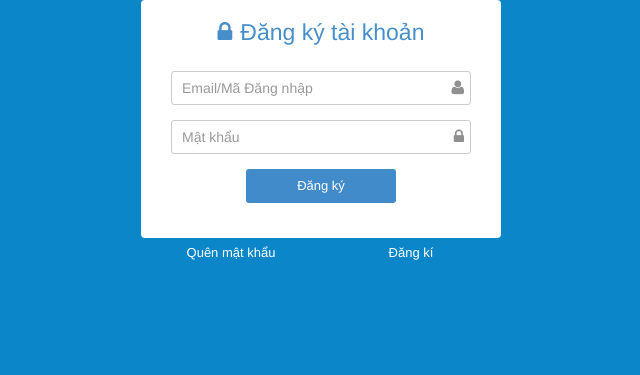
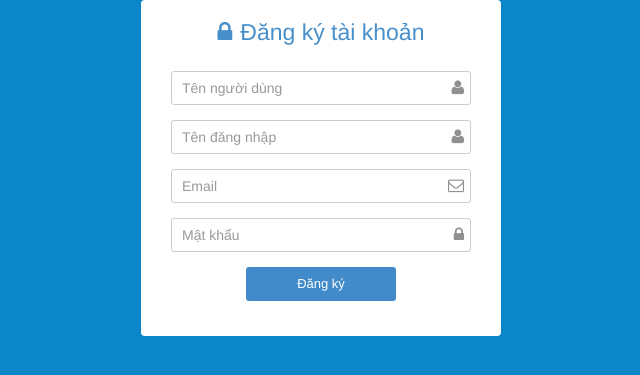
Before and after one commit to Xuanduc94/shibashop, a CodeIgniter app: page /pos_new_7/index.php/authentication/register in a window 1280 px wide. Shown: the part 200-575 px from the top of the page, without its empty margins (319-959 px from the left). Run offline with CodeIgniter, Linux system fonts and the light colour scheme; some libraries are stand-ins or nearby versions.

Commit message:
Chinh sua co ban ok

```diff
--- a/application/controllers/authentication.php
+++ b/application/controllers/authentication.php
@@ -1,5 +1,5 @@
 <?php if (!defined('BASEPATH')) exit('No direct script access allowed');
-
+include APPPATH . "utils\string_helper.php";
 // controller control user authentication
 class Authentication extends CI_Controller
 {
@@ -25,9 +25,11 @@ class Authentication extends CI_Controller
             $this->form_validation->set_rules('data[username]', 'tên đăng nhập', 'trim|required|min_length[3]|max_length[100]|regex_match[/^([a-z0-9_@\.])+$/i]|callback__check_user');
             $this->form_validation->set_rules('data[password]', 'mật khẩu', 'trim|required|min_length[1]|callback__check_password[' . $_post['username'] . ']');
             if ($this->form_validation->run() == true) {
-                $user = $this->db->select('username,password,salt')->where('username', $_post['username'])->or_where('email', $_post['username'])->from('users')->get()->row_array();
+                $user = $this->db->select('id, username,password,salt, store_id')->where('username', $_post['username'])->or_where('email', $_post['username'])->from('users')->get()->row_array();
                 CMS_Cookie::put('user_logged' . CMS_PREFIX, CMS_Cookie::encode(json_encode($user)), COOKIE_EXPIRY);
                 CMS_Session::put('username', $user['username']);
+                CMS_Session::put("user_id", $user['id']);
+                CMS_Session::put("store_id", $user['store_id']);
                 $this->db->where('username', $user['username'])->update('users', ['logined' => gmdate("Y:m:d H:i:s", time() + 7 * 3600), 'ip_logged' => $_SERVER['SERVER_ADDR']]);
                 $this->cms_common_string->cms_redirect(CMS_BASE_URL . 'backend');
             }
@@ -134,7 +136,7 @@ class Authentication extends CI_Controller
 
     public function get_new_password()
     {
-        $data = $this->imput->post['data'];
+        $data = $this->input->post('data');
         $view = array();
         $count = $this->db->where('email', $data['email'])->from('users')->count_all_results();
         if ($count == 0) {
@@ -142,6 +144,11 @@ class Authentication extends CI_Controller
             $this->load->view('layout/auth', isset($view) ? $view : null);
         } else {
             $view['template'] = 'auth/n_link';
+            $view['password'] = generateRandomString();
+            $view['template'] = "auth/notice";
+            $user = $this->db->from('users')->where('email', $data['email'])->get()->row_array();
+            $salt = $this->cms_common_string->random(69, true);
+            $this->db->where('ID', $user['id'])->update('users', ['salt' => $salt, 'password' => $this->cms_common_string->password_encode($view['password'], $salt)]);
             $this->load->view('layout/auth', isset($view) ? $view : null);
         }
     }
@@ -188,7 +195,7 @@ class Authentication extends CI_Controller
                 if ($this->form_validation->run() == true) {
                     $_post = $this->cms_common_string->allow_post($_post, ['email', 'password']);
                     $_post['salt'] = $this->cms_common_string->random(69, true); //tạo ra một chuỗi ngẫu nhiên
-                    $_post['password'] = $this->cms_common_string->password_encode($_post['password'], $_post['salt']); //mã hóa mật khẩu bằng cách nối chuỗi theo thứ tự định sẵn.
+                    $_post['password'] = $this->cms_common_string->password_encode($_post['password'], $_post['salt']);
                     $_post['updated'] = gmdate("Y:m:d H:i:s", time() + 60);
                     $_post['recode'] = '';
                     $_post['code_time_out'] = '';
@@ -224,4 +231,38 @@ class Authentication extends CI_Controller
         $data['template'] = 'auth/register';
         $this->load->view('layout/auth', isset($data) ? $data : null);
     }
+
+    public function cms_register_store()
+    {
+        $post = $this->input->post("data");
+        $data = array();
+        $data['stock_name'] = $post['stock_name'];
+        $data['user_init'] = $post['user_init'];
+        $data['user_upd'] = 0;
+        $this->db->insert('stores', $data);
+        $this->db->where('id', $post['user_init'])->update('users', ['store_id' => $this->db->insert_id()]);
+        $this->cms_common_string->cms_redirect("/");
+    }
+
+    public function register_account()
+    {
+        $post = $this->input->post("data");
+        $data = array();
+        $data['username'] = $post["username"];
+        $salt = $this->cms_common_string->random(69);
+        $data['salt'] = $salt;
+        $data['password'] = $this->cms_common_string->password_encode(trim($post['password']), $salt);
+        $data['created'] = gmdate("Y:m:d H:i:s", time() + 7 * 3600);
+        $data['email'] = $post['email'];
+        $data['logined'] = gmdate("Y:m:d H:i:s", time() + 7 * 3600);
+        $data['ip_logged'] = $_SERVER['REMOTE_ADDR'];
+        $data['recode'] = "new";
+        $data['code_time_out'] = "0";
+        $data['display_name'] = $post['display_name'];
+        $data['user_status'] = 1;
+        $data['group_id'] = 1;
+        $this->db->insert('users', $data);
+        $view = ['template' => 'auth/store', 'user_id' => $this->db->insert_id()];
+        $this->load->view('layout/auth', isset($view) ? $view : null);
+    }
 }
--- a/application/utils/string_helper.php
+++ b/application/utils/string_helper.php
@@ -1,5 +1,14 @@
 <?php if (!defined('BASEPATH')) exit('No direct script access allowed');
-
+function generateRandomString($length = 10)
+{
+    $characters = '0123456789abcdefghijklmnopqrstuvwxyzABCDEFGHIJKLMNOPQRSTUVWXYZ';
+    $charactersLength = strlen($characters);
+    $randomString = '';
+    for ($i = 0; $i < $length; $i++) {
+        $randomString .= $characters[random_int(0, $charactersLength - 1)];
+    }
+    return $randomString;
+}
 function vn_str_filter($str)
 {
     $unicode = array(
--- a/application/views/auth/register.php
+++ b/application/views/auth/register.php
@@ -7,11 +7,21 @@
             <?php echo validation_errors(); ?>
         </ul>
         <div class="col-md-10 col-md-offset-1">
-            <form class="form-horizontal login-form frm-sm" method="post" action="">
+            <form class="form-horizontal login-form frm-sm" method="post" action="<?php echo "http://" . $_SERVER['HTTP_HOST'] ?>/authentication/register_account">
                 <div class="form-group input-icon">
-                    <label for="inputEmail3" class="sr-only control-label">Email</label>
-                    <input type="text" name="data[username]" value="<?php echo cms_common_input(isset($_post) ? $_post : [], 'username'); ?>" class="form-control" id="inputEmail3" placeholder="Email/Mã Đăng nhập">
+                    <label for="display_name" class="sr-only control-label">Tên người dùng</label>
+                    <input type="text" name="data[display_name]" value="<?php echo cms_common_input(isset($_post) ? $_post : [], 'display_name'); ?>" class="form-control" id="display_name" placeholder="Tên người dùng">
                     <i class="fa fa-user icon-right"></i>
+                </div>
+                <div class="form-group input-icon">
+                    <label for="username" class="sr-only control-label">Email</label>
+                    <input type="text" name="data[username]" value="<?php echo cms_common_input(isset($_post) ? $_post : [], 'username'); ?>" class="form-control" id="username" placeholder="Tên đăng nhập">
+                    <i class="fa fa-user icon-right"></i>
+                </div>
+                <div class="form-group input-icon">
+                    <label for="email" class="sr-only control-label">Email</label>
+                    <input type="text" name="data[email]" value="<?php echo cms_common_input(isset($_post) ? $_post : [], 'email'); ?>" class="form-control" id="email" placeholder="Email">
+                    <i class="fa fa-envelope-o icon-right"></i>
                 </div>
                 <div class="form-group input-icon">
                     <label for="inputPassword3" class="sr-only control-label">Password</label>
@@ -20,22 +30,9 @@
                 </div>
 
                 <div class="form-group">
-
                     <input type="submit" name="login" value="Đăng ký" class="btn btn-primary btn-sm" />
                 </div>
             </form>
         </div>
     </div>
-
-    <div class="link-action text-center">
-        <div class="col-sm-6 col-xs-12">
-            <a href="authentication/fg_password" style="display:inline-block; margin-top: 5px;" class="fg-passw">Quên
-                mật khẩu</a>
-        </div>
-        <div class="col-sm-6 col-xs-12">
-            <a href="authentication/register" style="display:inline-block; margin-top: 5px;" class="register">Đăng
-                kí</a>
-        </div>
-
-    </div>
 </div>
```
Also changed, not shown: application/controllers/ajax.php (+1 -12 lines), application/controllers/setting.php (+6 -4 lines), application/views/auth/fg_pass.php (+3 -5 lines), application/views/auth/notice.php (added, +19 -0 lines), application/views/auth/store.php (added, +23 -0 lines), application/views/common/header.php (+8 -6 lines).
